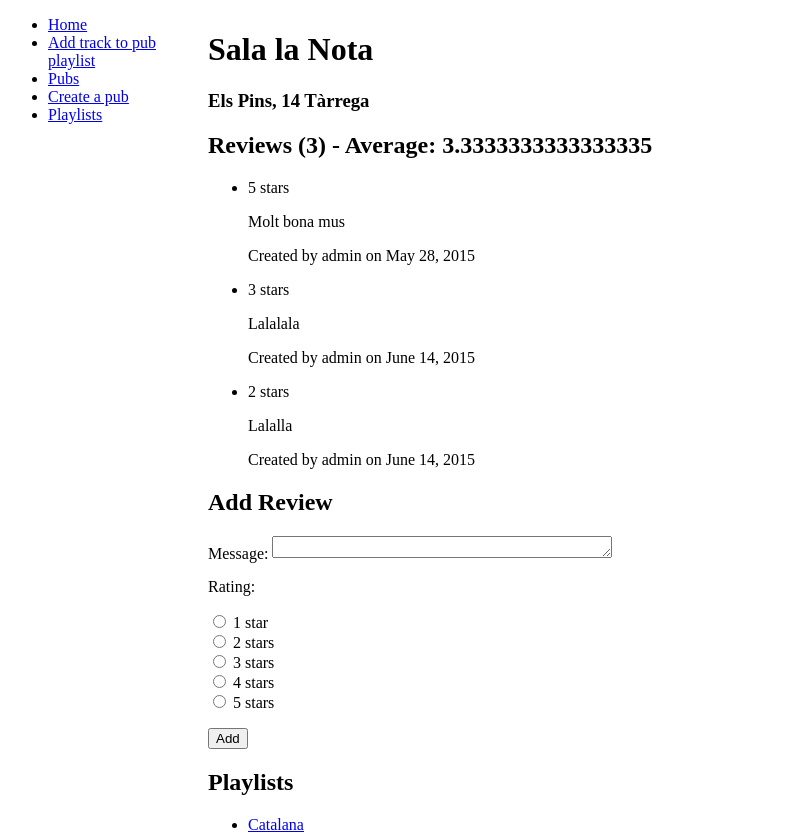
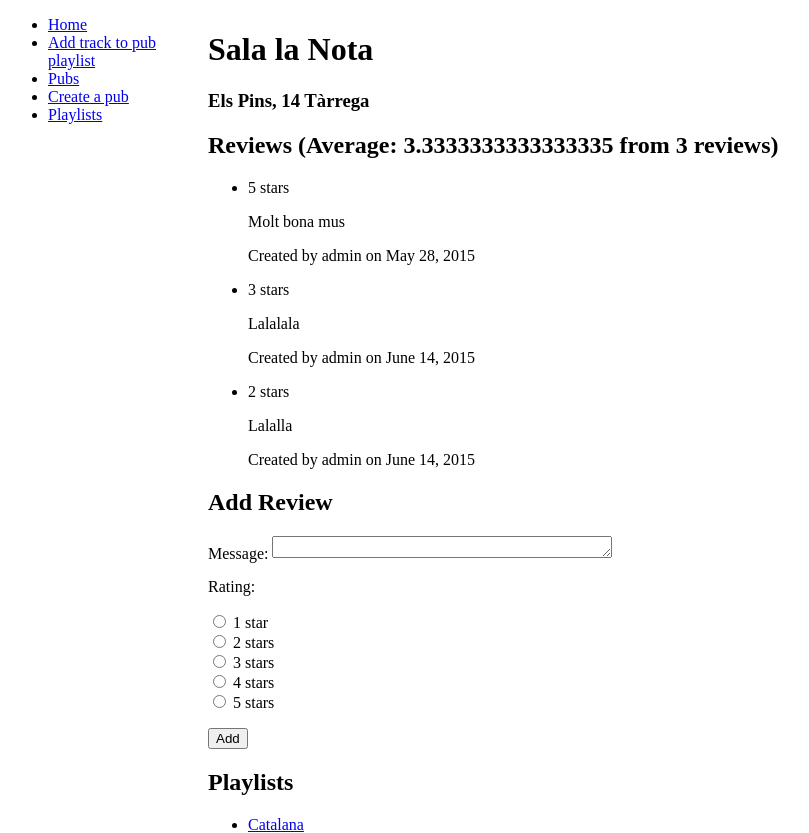
Before and after one commit to PitonProject/PitonProject, a Django app: page /pub/2/ in a window 1280 px wide. Shown: the part 78-911 px from the top of the page, without its empty margins (0-809 px from the left). Run offline with Django 3.2, Linux system fonts and the light colour scheme; data comes from the database, SQL or seed files in the repository; some libraries are stand-ins or nearby versions.

Commit message:
AggregateRating afegit

```diff
--- a/PlayIT/appPlayIT/templates/pub.html
+++ b/PlayIT/appPlayIT/templates/pub.html
@@ -24,7 +24,10 @@
         </h3>
 
         {% if reviews %}
-            <h2>Reviews ({{ number_of_reviews }}) - Average: {{ reviews_avg }}</h2>
+        <span rel="aggregateRating">
+            <h2 typeof="AggregateRating">Reviews (Average: <span property="ratingValue">{{ reviews_avg }}
+                </span> from <span property="reviewCount">{{ number_of_reviews }}</span> reviews)</h2>
+        </span>
             <ul rel="review">
                 {% for review in reviews %}
                     <li typeof="Review">
```
